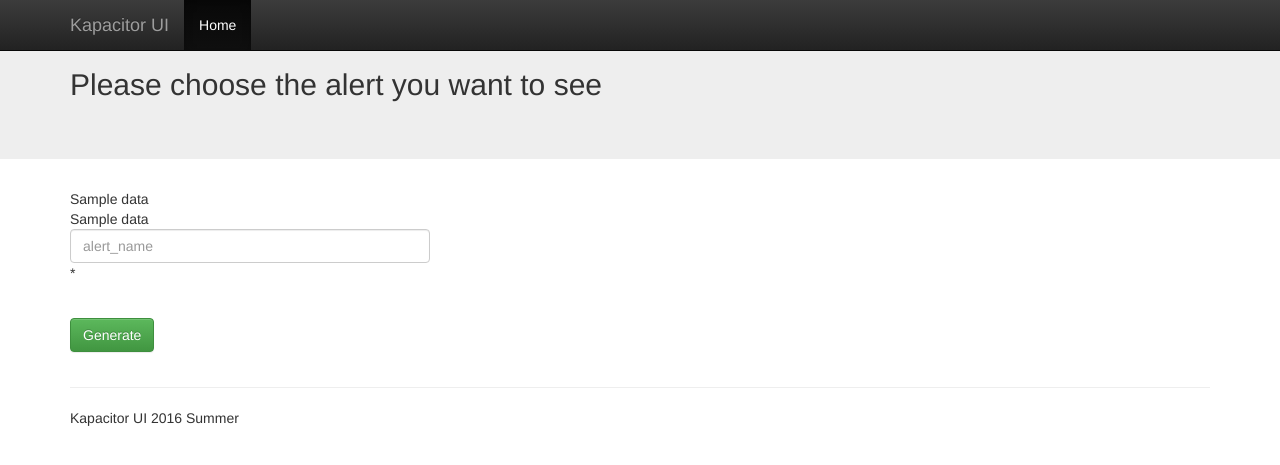
After one commit to yuyuantuo/kapacitorUI, a Flask app: template templates/display.html in a window 1280 px wide. The commit adds this page. Shown: the top 465 px of the page. Run offline with Flask 2, Linux system fonts and the light colour scheme; the template is opened without the code that fills it: most values are stand-ins (such as "Sample title", 1, 10 or a date in 2020); parts of the project's set-up code (start-up, migrations or seed data) failed here and were passed over; some libraries are stand-ins or nearby versions.

Commit message:
add display

```diff
--- a/server.py
+++ b/server.py
@@ -120,6 +120,19 @@
   conn.close()
   return redirect('/')
 
+@app.route('/display')
+def display():
+  alerts = []
+  content = cursor.execute('select alert_name from kapacitor_config')
+  for result in content:
+    alerts.append(result['alert_name'])
+  print 'a'
+  conn.commit()
+  conn.close()
+
+  context = dict(data = alerts)
+  return render_template("display.html", **context)
+
 if __name__ == "__main__":
   import click
 
--- /dev/null
+++ b/templates/display.html
@@ -0,0 +1,93 @@
+<!DOCTYPE html>
+<html lang="en">
+  <head>
+    <meta charset="utf-8">
+    <meta http-equiv="X-UA-Compatible" content="IE=edge">
+    <meta name="viewport" content="width=device-width, initial-scale=1">
+    <!-- The above 3 meta tags *must* come first in the head; any other head content must come *after* these tags -->
+    <meta name="description" content="">
+    <meta name="author" content="">
+    <style>
+      #map {
+        height: 500px;
+        weight: 400px;
+      }
+    </style>
+    <link rel="icon" href="../../favicon.ico">
+
+    <title></title>
+
+    <!-- Bootstrap core CSS -->
+   <script src="https://ajax.googleapis.com/ajax/libs/jquery/1.11.3/jquery.min.js"></script>
+<!-- Latest compiled and minified CSS -->
+<link rel="stylesheet" href="https://maxcdn.bootstrapcdn.com/bootstrap/3.3.6/css/bootstrap.min.css" >
+
+<!-- Optional theme -->
+<link rel="stylesheet" href="https://maxcdn.bootstrapcdn.com/bootstrap/3.3.6/css/bootstrap-theme.min.css" >
+
+<!-- Latest compiled and minified JavaScript -->
+<script src="https://maxcdn.bootstrapcdn.com/bootstrap/3.3.6/js/bootstrap.min.js"> </script>
+  </head>
+
+  <body>
+
+    <nav class="navbar navbar-inverse navbar-fixed-top">
+      <div class="container">
+        <div class="navbar-header">
+          <button type="button" class="navbar-toggle collapsed" data-toggle="collapse" data-target="#navbar" aria-expanded="false" aria-controls="navbar">
+            <span class="sr-only">Toggle navigation</span>
+            <span class="icon-bar"></span>
+            <span class="icon-bar"></span>
+            <span class="icon-bar"></span>
+          </button>
+          <a class="navbar-brand" href="#">Kapacitor UI</a>
+        </div>
+        <div id="navbar" class="navbar-collapse collapse">
+          <ul class="nav navbar-nav">
+            <li class="active">
+              <a href="/">Home</a>
+            </li>
+
+        </div><!--/.navbar-collapse -->
+      </div>
+    </nav>
+
+    <!-- Main jumbotron for a primary marketing message or call to action -->
+    <div class="jumbotron">
+      <div class="container">
+        <h2>Please choose the alert you want to see</h2>
+
+      </div>
+    </div>
+
+    <div class="container">
+      <!-- Example row of columns -->
+      <div class="row">
+        <div class="col-md-4">
+            <div>{{data}}</div>
+
+            <div>
+              {% for n in data %}
+              <div>{{n}}</div>
+              {% endfor %}
+            </div>
+            <div class="form-group">
+              <input type="text" name="alert_name" placeholder="alert_name" class="form-control"> *
+            </div><br>
+
+            <div class="form-group">
+              <button type="submit" class="btn btn-success">Generate</button>
+            </div>
+
+          </form>
+        </div>
+      </div>
+      <hr>
+
+      <footer>
+        <p>Kapacitor UI 2016 Summer</p>
+      </footer>
+    </div> <!-- /container -->
+
+  </body>
+</html>
--- a/templates/index.html
+++ b/templates/index.html
@@ -46,6 +46,7 @@
           <ul class="nav navbar-nav">
             <li class="active">
               <a href="/">Home</a>
+              <a href="/display">Display</a>
             </li>
 
         </div><!--/.navbar-collapse -->
```
Also changed, not shown: templates/index copy.html (deleted, +0 -28 lines), 2 other files.
